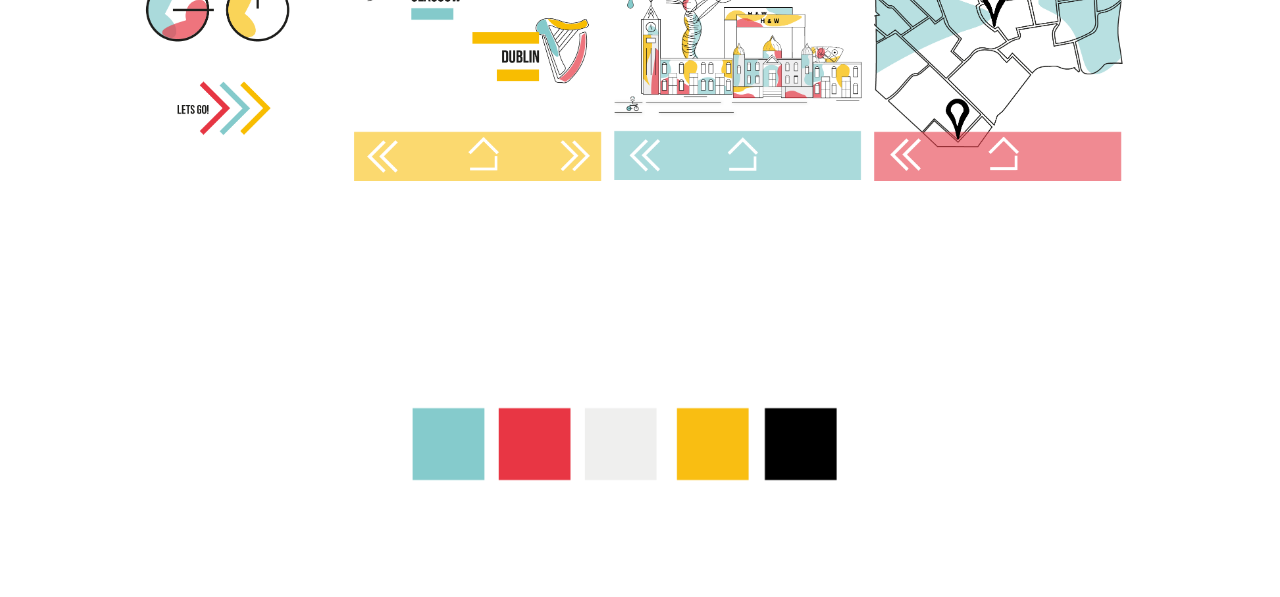
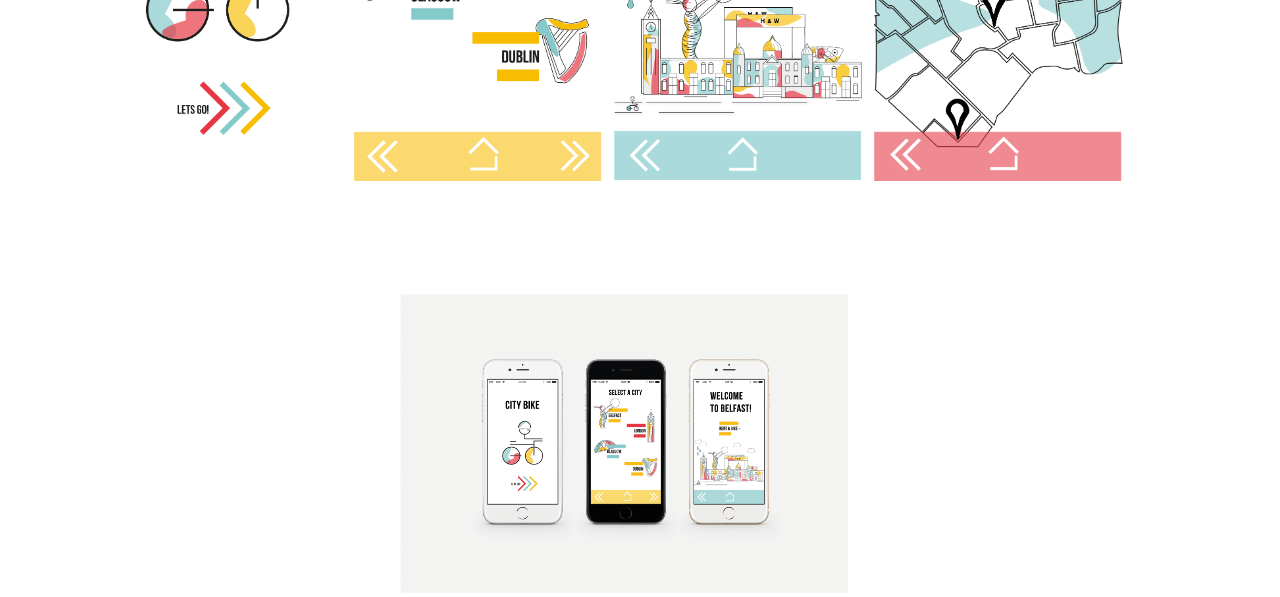
Before and after one commit to loisgordon/lois-portfolio, a plain HTML site: page citybike_case.html in a window 1280 px wide. Shown: the part 1088-1685 px from the top of the page. Drawn offline with nearby package versions, Linux system fonts and the light colour scheme; a web font is replaced by a local one.

Commit message:
adding mockup to case study

```diff
--- a/citybike_case.html
+++ b/citybike_case.html
@@ -60,6 +60,12 @@
             <div> <img src="img/cb-map.png" /> </div>
         </div>
     </section>
+
+    <section>
+        <div class="iphone-mockup">
+            <img src="img/city-bike-screens.png" />
+        </div>
+    </section>
     <!--------------- colour pallete ---------------------->
     <section class="">
         <div class="colourpalette"> <img src="img/colour-palette.png" />
--- a/css/style_citybike.css
+++ b/css/style_citybike.css
@@ -164,6 +164,14 @@ section.about h2 {
                 text-align: center;
 }
 
+.iphone-mockup img {
+
+      align-content: center;
+    margin-left: 25em;
+    display: inline;
+    max-width: 35%;
+}
+
 .work {
     width: 100%;
     line-height: 1em;
```
